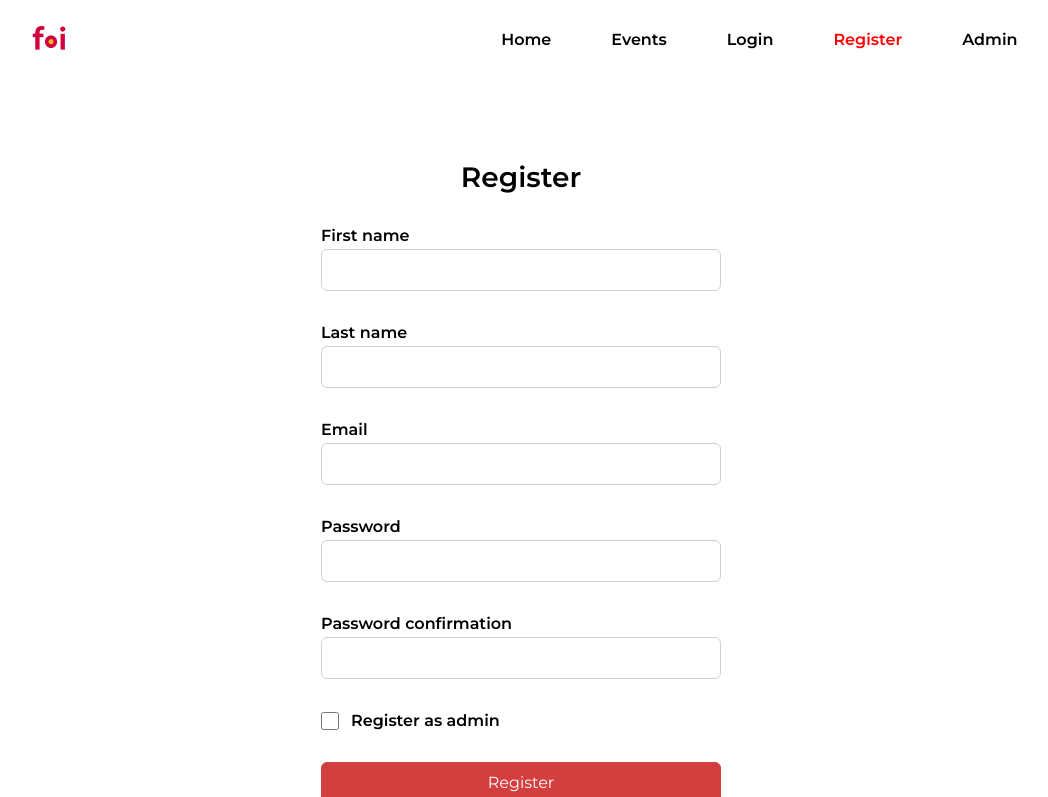
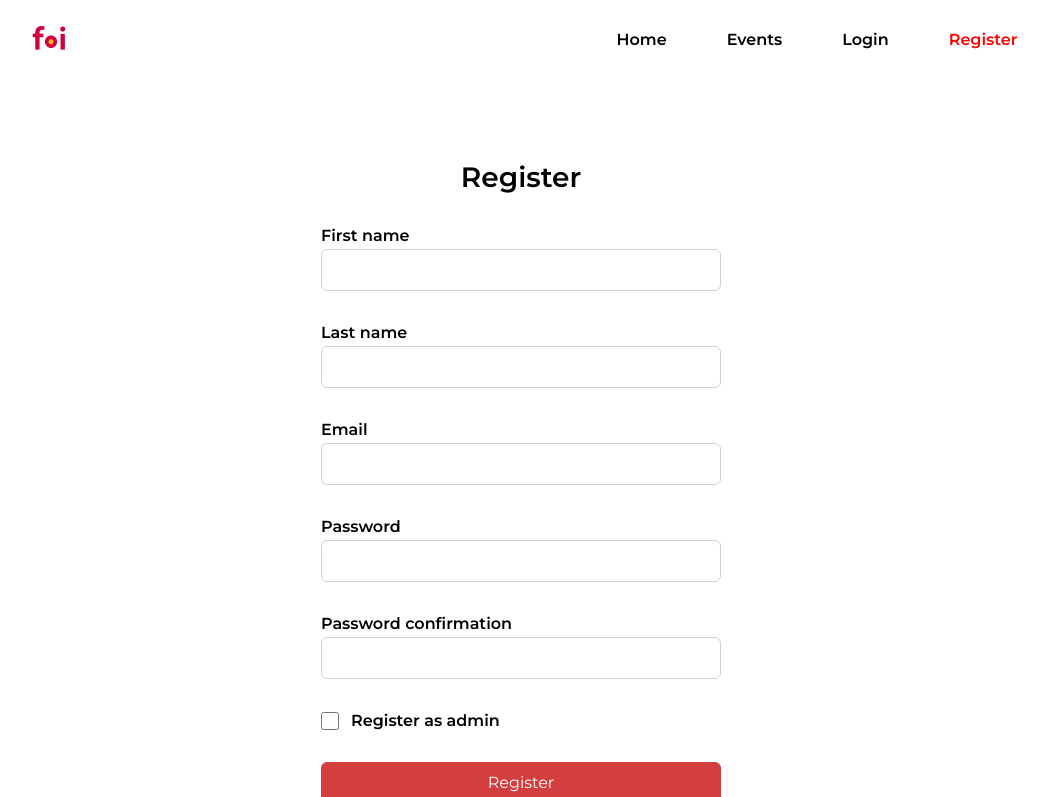
Before and after one commit to MBesednik/Spect__React-Intro, a React (Create React App) app: page /register in a window 1280 px wide. Shown: the top 797 px of the page, without its empty margins (119-1167 px from the left). Built offline with nearby package versions, Linux system fonts and the light colour scheme.

Commit message:
added api's folder with all file's

```diff
--- a/src/Components/Header/Header.js
+++ b/src/Components/Header/Header.js
@@ -21,8 +21,9 @@ const links = {
 }
 
 
-const Header = () => {
+const Header = (props) => {
     const [open, setOpen] = useState(false);
+    const [ visible, setVisible ] = useState(false);
     return (
 <HeaderWrapper>
         <Inner>
@@ -31,12 +32,36 @@ const Header = () => {
                 </LogoContainer>
                     <Burger open={open} setOpen={setOpen} />
                     <Menu open={open} setOpen={setOpen} />
-            <Nav>
-                <NavItem activeStyle={{color: "red"}} exact to="/" >{links.home}</NavItem>
-                <NavItem activeStyle={{color: "red"}} exact to="/events" >{links.events}</NavItem>
-                <NavItem activeStyle={{color: "red"}} exact to="/login" >{links.login}</NavItem>
-                <NavItem activeStyle={{color: "red"}} exact to="/register" >{links.register}</NavItem>
-                <NavItem activeStyle={{color: "red"}} exact to="/admin" >{links.admin}</NavItem>
+            <Nav visible={visible.toString()}>
+                <NavItem activeStyle={{color: "red"}} exact to="/" >
+                    {links.home}
+                </NavItem>
+                <NavItem activeStyle={{color: "red"}} exact to="/events" >
+                    {links.events}
+                </NavItem>
+                {props.isLoggedIn
+                ? <NavItem to='/login' onClick={() => props.logout()}>Logout</NavItem>
+                :
+                <NavItem activeStyle={{color: "red"}} exact to="/login" >
+                    {links.login}
+                </NavItem>
+                }
+                {!props.isLoggedIn && <NavItem
+                                            exact to="/register"
+                                            activeStyle={{color: "red"}}
+                                            onClick={() => setVisible(false)}
+                                        >
+                                            {links.register}
+                                        </NavItem>
+                                        }
+                {props.isAdmin && <NavItem
+                                        exact to="/admin"
+                                        activeStyle={{color: "red"}}
+                                        onClick={() => setVisible(false)}
+                                    >
+                                        Admin
+                                    </NavItem>
+                                    }
             </Nav>
         </Inner>
         </HeaderWrapper>
--- /dev/null
+++ b/src/api/api.js
@@ -0,0 +1,3 @@
+const apiOrigin = 'https://speck-events-api.herokuapp.com';
+
+export default apiOrigin;
```
Also changed, not shown: src/api/login.js (added, +12 -0 lines), src/api/register.js (added, +12 -0 lines), src/api/user.js (added, +10 -0 lines).
